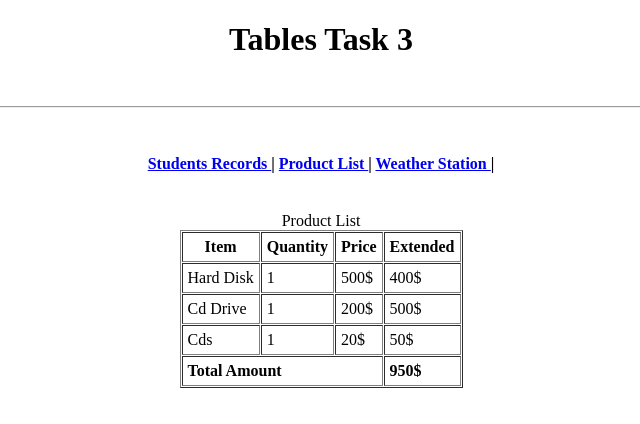
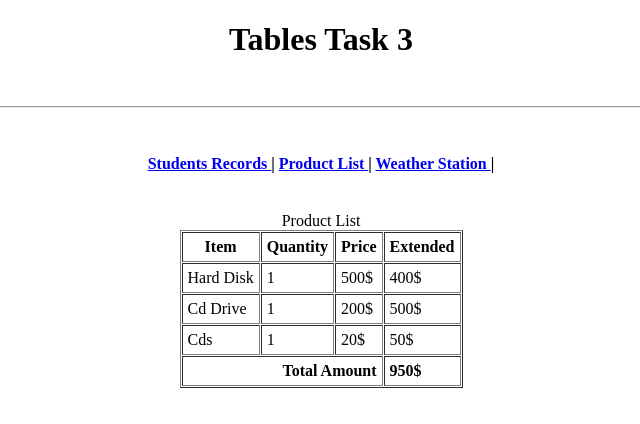
Before and after one commit to naveennani179/HTML-projects, a plain HTML site: page Task-3/product list T.html in a window 1280 px wide. Shown: the whole page, without its empty margins (319-959 px from the left). Drawn offline with Linux system fonts and the light colour scheme.

Commit message:
Task-3 modified

```diff
--- a/Task-3/product list T.html
+++ b/Task-3/product list T.html
@@ -60,7 +60,7 @@
         </tbody>
         <tfoot>
             <tr>
-                <td colspan="3"><b>Total Amount</b></td><td><b>950$</b></td>
+                <td colspan="3" align="right"><b>Total Amount</b></td><td><b>950$</b></td>
             </tr>
         </tfoot>
     </table>
```
